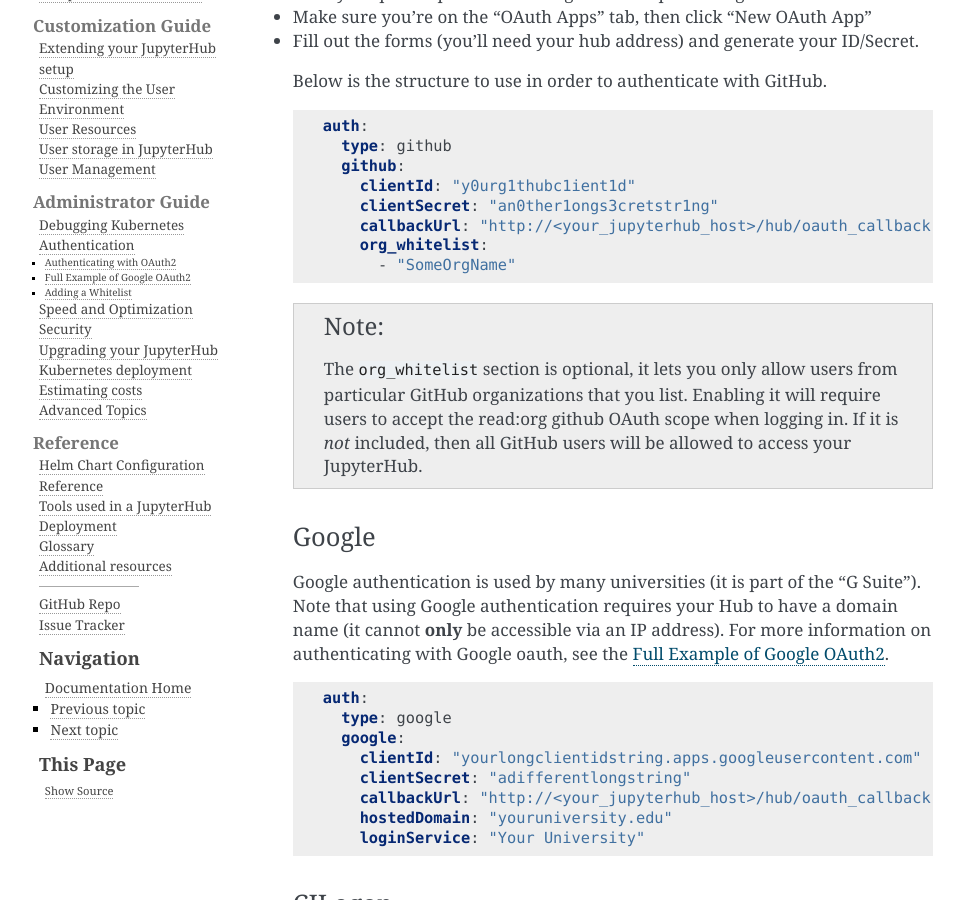
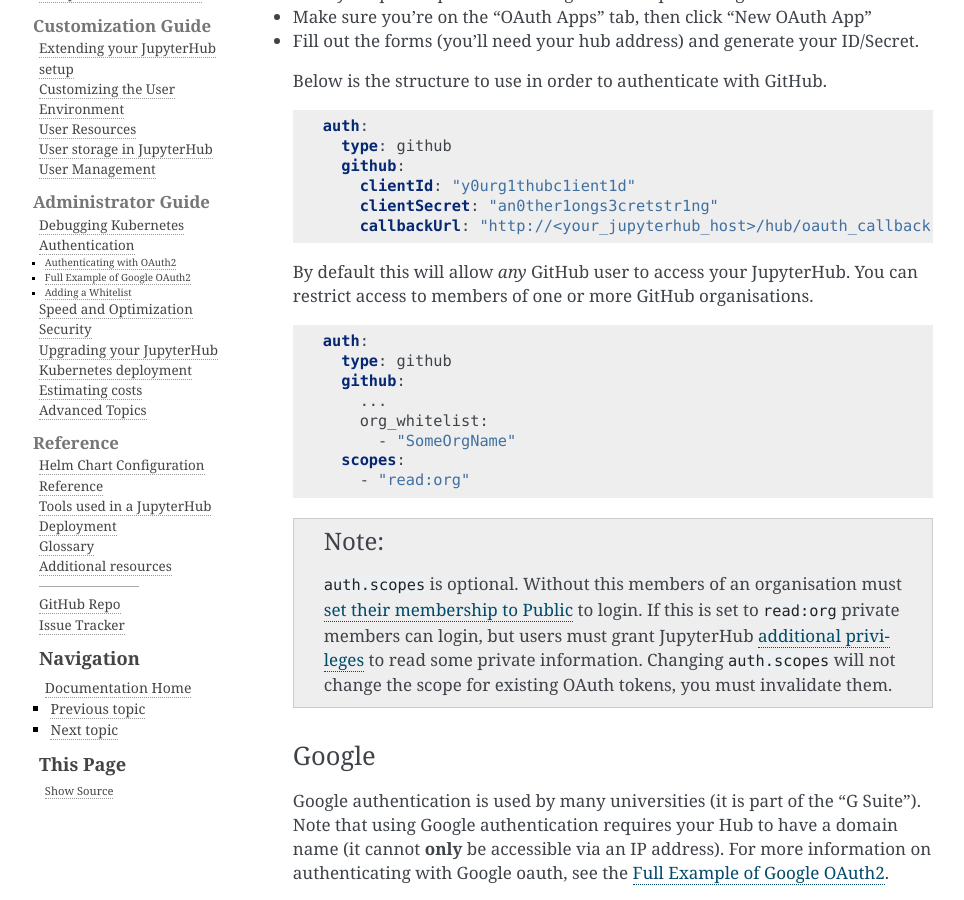
Before and after one commit to jupyterhub/zero-to-jupyterhub-k8s, a Sphinx documentation site: the page built from doc/source/authentication.rst, in a window 1280 px wide and 900 px high, scrolled down 759 px. Shown: the whole window, without its empty margins (147-1111 px from the left). Built offline with Sphinx 7.4.7, drawn with Linux system fonts in a browser that asks for light colours; pages that are not in the unit, such as notebooks, are missing from menus.

Commit message:
Explain auth.github.org_whitelist

```diff
--- a/doc/source/authentication.rst
+++ b/doc/source/authentication.rst
@@ -46,15 +46,30 @@
           clientId: "y0urg1thubc1ient1d"
           clientSecret: "an0ther1ongs3cretstr1ng"
           callbackUrl: "http://<your_jupyterhub_host>/hub/oauth_callback"
+
+
+By default this will allow *any* GitHub user to access your JupyterHub.
+You can restrict access to members of one or more GitHub organisations.
+
+.. code-block:: yaml
+
+      auth:
+        type: github
+        github:
+          ...
           org_whitelist:
             - "SomeOrgName"
+        scopes:
+          - "read:org"
 
 
 .. note::
 
-   The ``org_whitelist`` section is optional, it lets you only allow users from particular GitHub
-   organizations that you list. Enabling it will require users to accept the read:org github OAuth scope when
-   logging in. If it is *not* included, then all GitHub users will be allowed to access your JupyterHub.
+   ``auth.scopes`` is optional.
+   Without this members of an organisation must `set their membership to Public <https://help.github.com/articles/publicizing-or-hiding-organization-membership/>`_ to login.
+   If this is set to ``read:org`` private members can login, but users must grant JupyterHub `additional privileges <https://developer.github.com/apps/building-oauth-apps/scopes-for-oauth-apps/>`_ to read some private information.
+   Changing ``auth.scopes`` will not change the scope for existing OAuth tokens, you must invalidate them.
+
 
 Google
 ^^^^^^
```
